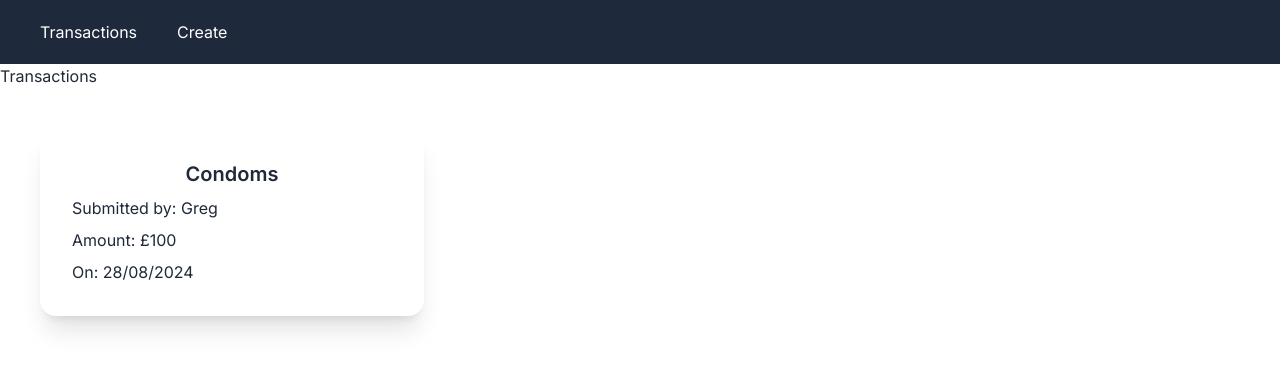
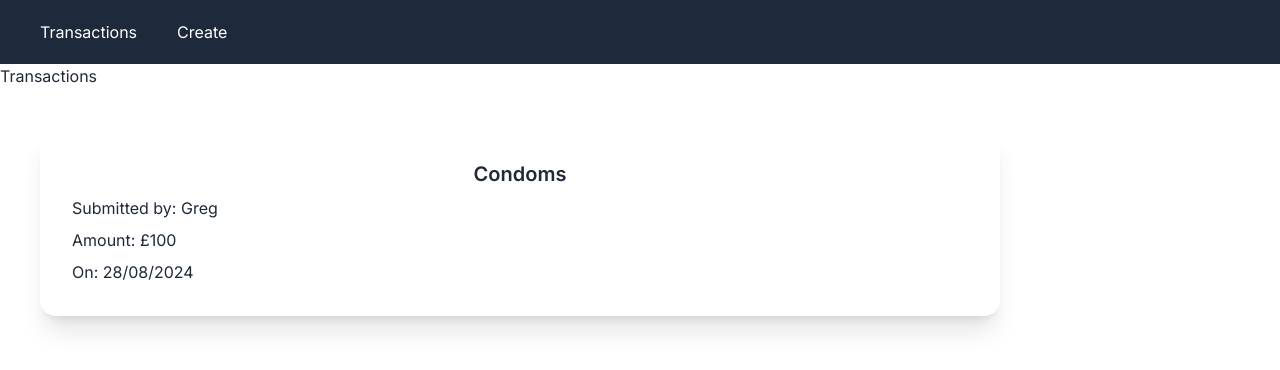
Before and after one commit to greg110902/NextJSCostSharing, a Next.js app: page / in a window 1280 px wide. Shown: the top 370 px of the page. Built offline with nearby package versions, Linux system fonts and the light colour scheme.

Commit message:
card positioning + background

```diff
--- a/app/components/transactions/Card.js
+++ b/app/components/transactions/Card.js
@@ -7,7 +7,7 @@ export default function Card({
   date,
 }) {
   return (
-    <div className="card bg-base-100 w-96 shadow-xl m-10 hover:bg-gray-100 hover:scale-105">
+    <div className="card bg-base-100 w-3/4 shadow-xl m-10 hover:bg-gray-100 hover:scale-105 flex justify-center">
       <div className="card-body">
         <h2 className="card-title flex justify-center">{title}</h2>
         <div>Submitted by: {author}</div>
--- a/app/layout.js
+++ b/app/layout.js
@@ -16,7 +16,7 @@ export default function RootLayout({ children }) {
         <div className="align-top">
           <NavBar />
         </div>
-        {children}
+        <div className="bg-white">{children}</div>
       </body>
     </html>
   );
```
